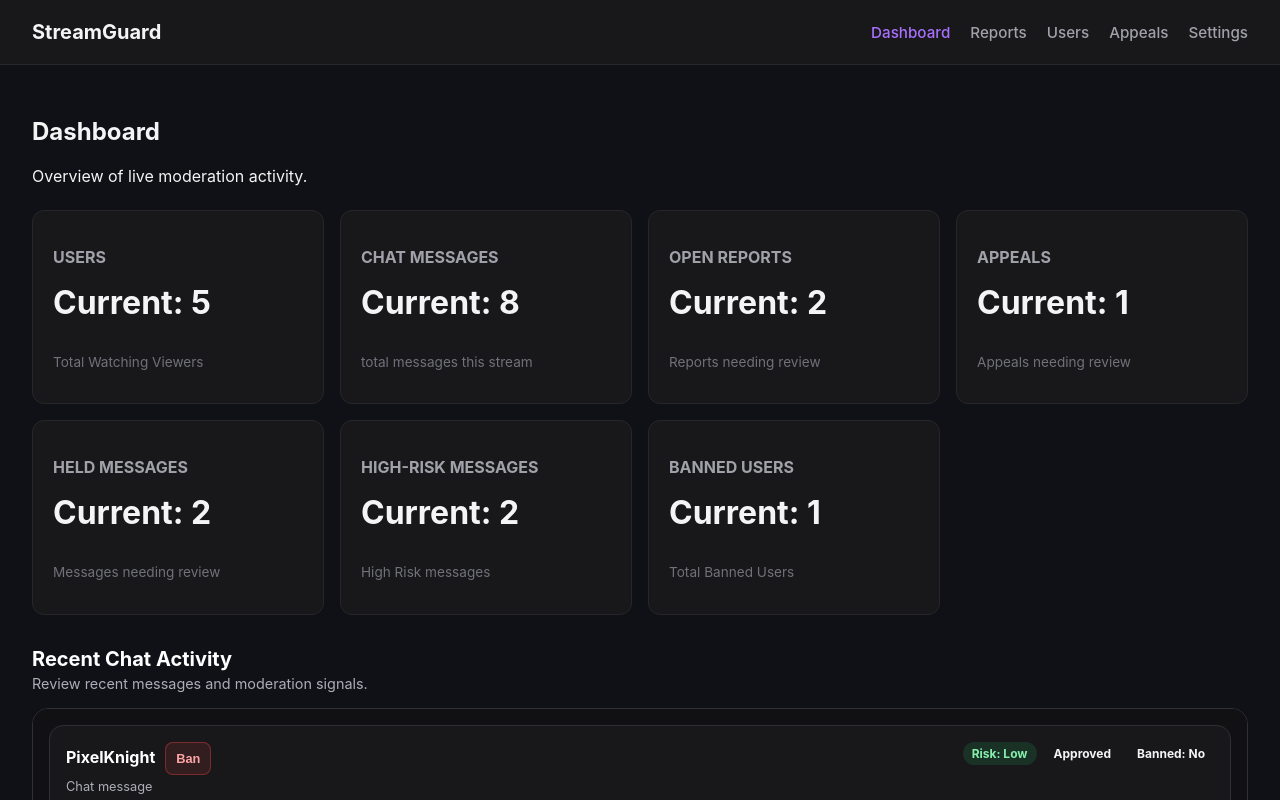
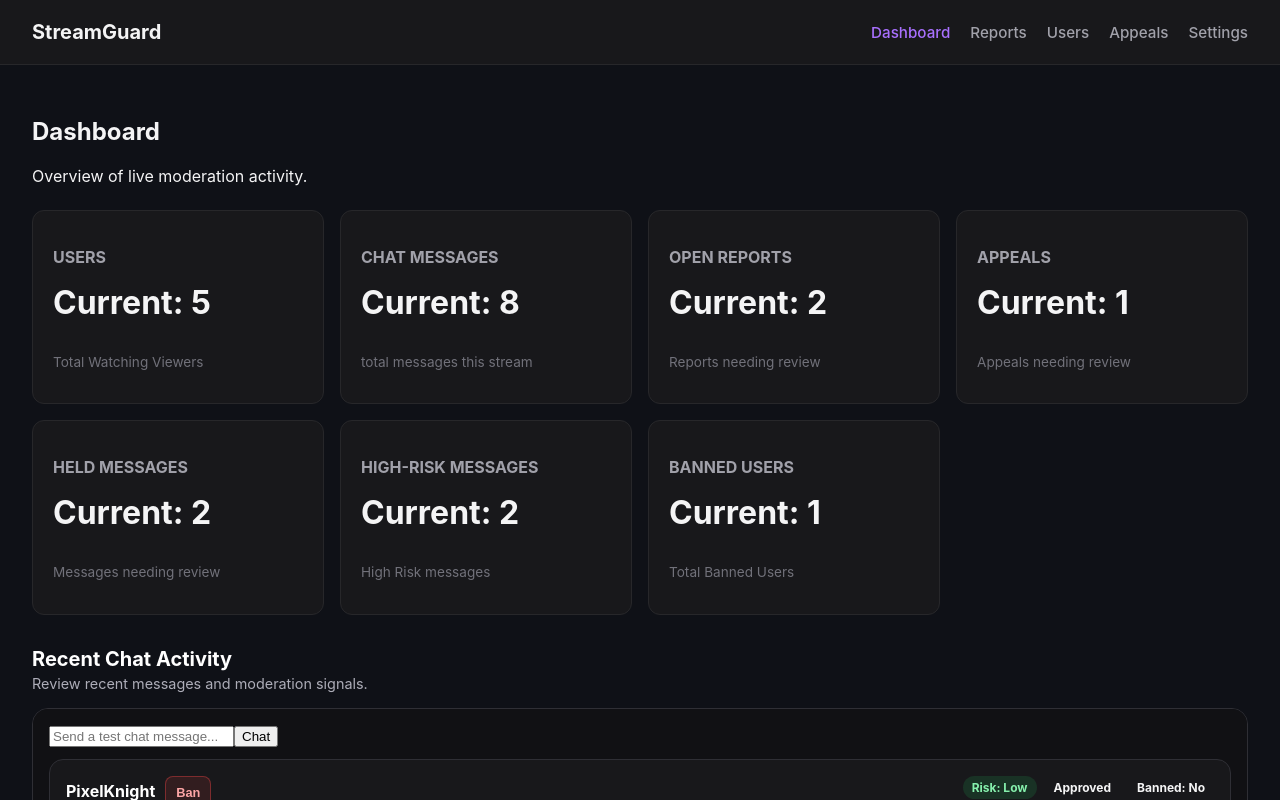
Before and after one commit to Michael-Mount/streamguard, a React (Vite) app: page /dashboard in a window 1280 px wide. Shown: the top 800 px of the page. Built offline with nearby package versions, Linux system fonts and the light colour scheme.

Commit message:
built a form to submit and creat new message objects

```diff
--- /dev/null
+++ b/src/components/moderation/ChatComposer/ChatComposer.tsx
@@ -0,0 +1,33 @@
+import { useState } from "react";
+
+type ChatComposerProps = {
+  onCreateMessage: (text: string) => void;
+};
+
+export default function ChatComposer({ onCreateMessage }: ChatComposerProps) {
+  const [text, setText] = useState("");
+
+  function handleSubmit(event: React.FormEvent<HTMLFormElement>) {
+    event.preventDefault();
+
+    const trimmedText = text.trim();
+
+    if (!trimmedText) {
+      return;
+    }
+    onCreateMessage(trimmedText);
+
+    setText("");
+  }
+
+  return (
+    <form onSubmit={handleSubmit}>
+      <input
+        value={text}
+        onChange={(event) => setText(event.target.value)}
+        placeholder="Send a test chat message..."
+      />
+      <button type="submit">Chat</button>
+    </form>
+  );
+}
--- a/src/pages/Dashboard.tsx
+++ b/src/pages/Dashboard.tsx
@@ -12,6 +12,7 @@ import type { ChatMessage } from "../types/moderation";
 import MetricCard from "../components/ui/MetricCard/MetricCard";
 import ChatMessageCard from "../components/moderation/ChatMessageCard/ChatMessageCard";
 import { AutoMod } from "../lib/automod";
+import ChatComposer from "../components/moderation/ChatComposer/ChatComposer";
 
 export default function Dashboard() {
   const [messages, setMessages] = useState(mockMessages);
@@ -170,6 +171,7 @@ export default function Dashboard() {
         </div>
 
         <div className="chat-box-wrapper">
+          <ChatComposer onCreateMessage={handleCreateMessage} />
           {messages.map((msg) => {
             const user = users.find((user) => {
               return user.id === msg.userId;
```
